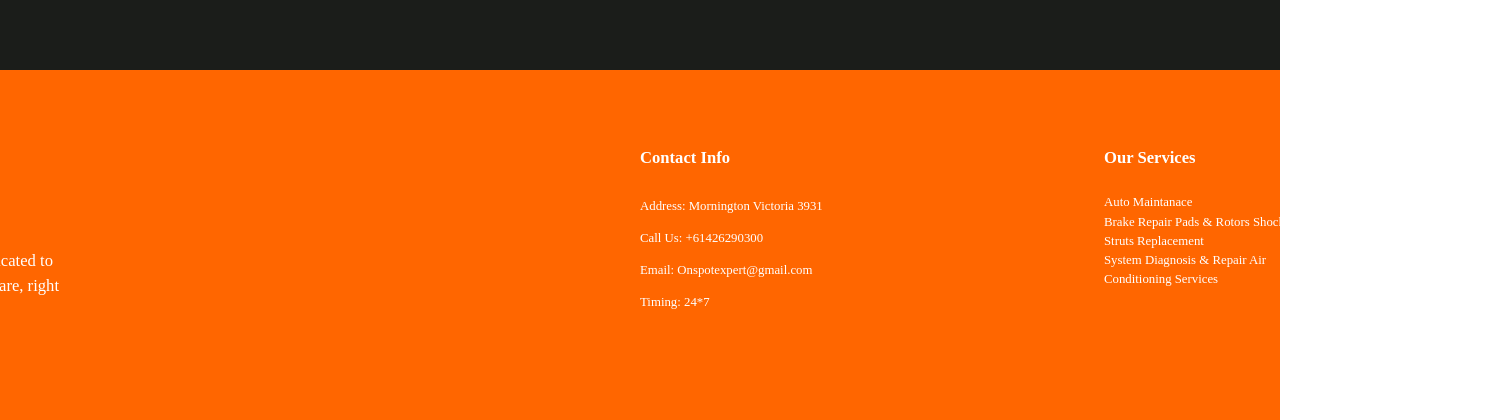
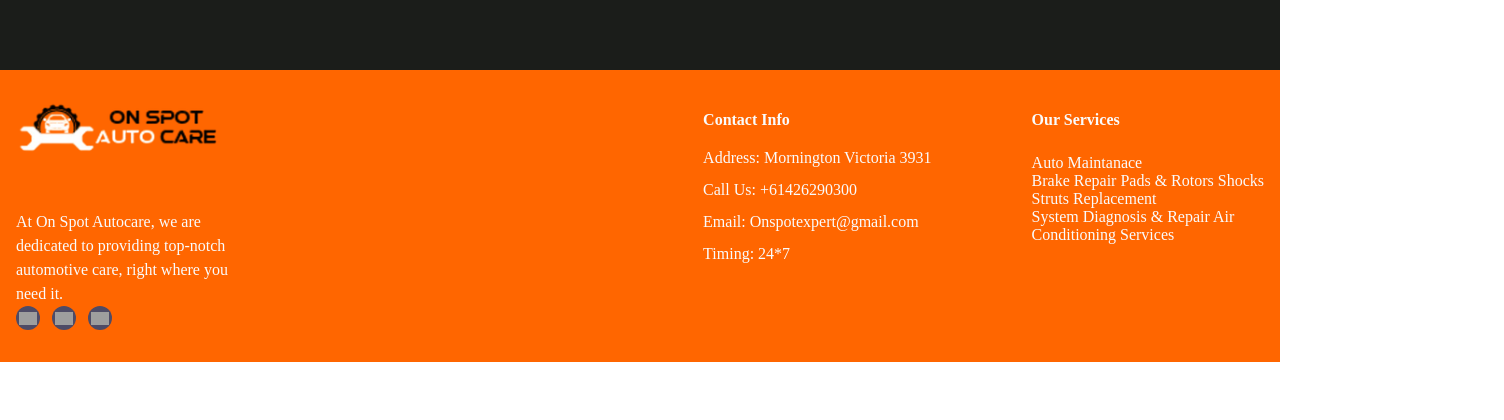
Before and after one commit to MatchaBloom/MCD4740, a plain HTML site: page index.html in a window 1280 px wide. Shown: the part 2237-2657 px from the top of the page, 1504 px wide, since content can reach past the window. After the commit the page ends 2599 px from the top, so only its background shows below. Drawn offline with Linux system fonts and the light colour scheme; grey boxes are pictures that could not be loaded.

Commit message:
Update LiedyaDivya_A3.css

```diff
--- a/LiedyaDivya_A3.css
+++ b/LiedyaDivya_A3.css
@@ -3,7 +3,6 @@
   margin: 0;
   padding: 0;
 }
-
 /*-- -------------------------- -->
 <---     Mobile Navigation      -->
 <--- -------------------------- -*/
@@ -255,7 +254,7 @@
   #cs-navigation {
     width: 100%;
     box-sizing: border-box;
-    padding: 0 2vw; /* Use vw for proportional side padding */
+    padding: 0 2vw;
     background-color: #ff6600;
     box-shadow: rgba(149, 157, 165, 0.2) 0px 8px 24px;
     position: fixed;
@@ -332,7 +331,7 @@
   #cs-navigation .cs-button-solid {
     font-size: clamp(1rem, 1.2vw, 1.2rem);
     font-weight: 700;
-    line-height: clamp(2.875em, 5.5vw, 3.5em);
+    line-height: clamp(2.5em, 3vw, 3.5em);
     text-align: center;
     text-decoration: none;
     min-width: clamp(9rem, 12vw, 18rem);
@@ -391,7 +390,7 @@
   #cs-navigation .cs-button-solid {
     min-width: 9rem;
     font-size: clamp(1.3rem, 1vw, 1.35rem);
-    line-height: clamp(2.5em, 6vw, 3.5em);
+    line-height: clamp(2.5em, 3vw, 3.5em);
   }
 }
 
@@ -1001,21 +1000,23 @@ body, html {
 @media only screen and (min-width: 0rem) {
   #cs-footer-269 {
       /* 60px - 100px top and bottom */
-      padding: clamp(3rem, 4vw, 6.25rem) 1rem;
+      padding: clamp(3.75rem, 7.82vw, 6.25rem) 1rem;
       background-color: #ff6600;
+      /* Navigation Links */
+      /* Contact Links */
   }
-
   #cs-footer-269 .cs-container {
       width: 100%;
-    max-width: 1200px; /* or whatever max you want */
-    margin: 0 auto;
+      /* reset on tablet */
+      max-width: 34.375rem;
+      margin: auto;
       display: flex;
       justify-content: flex-start;
       align-items: flex-start;
       flex-wrap: wrap;
-    column-gap: clamp(4.25rem, 10%, 6.25rem);
+      /* 68px - 100px */
+      column-gap: clamp(4.25rem, calc(10%), 6.25rem);
   }
-
   #cs-footer-269 .cs-logo-group {
       /* takes up all the space, lets the other ul's wrap below it */
       width: 100%;
@@ -1041,7 +1042,7 @@ body, html {
       margin-bottom: 2rem;
       /* changes to 305px at desktop */
       max-width: 33.75rem;
-      color: #fff;
+      color: var(--bodyTextColorWhite);
   }
   #cs-footer-269 .cs-nav {
       padding: 0;
@@ -1060,7 +1061,7 @@ body, html {
       line-height: 1.5em;
       font-weight: 700;
       margin-bottom: 0.875rem;
-      color: #fff;
+      color: var(--bodyTextColorWhite);
       position: relative;
       display: block;
   }
@@ -1068,7 +1069,7 @@ body, html {
       font-size: 1rem;
       text-decoration: none;
       line-height: 1.5em;
-      color: #fff;
+      color: var(--bodyTextColorWhite);
       position: relative;
   }
   #cs-footer-269 .cs-nav-link:before {
@@ -1099,7 +1100,7 @@ body, html {
   #cs-footer-269 .cs-contact-li {
       list-style: none;
       margin-bottom: 0rem;
-      color: #fff;
+      color: var(--bodyTextColorWhite);
   }
   #cs-footer-269 .cs-contact-li:last-of-type {
       margin-bottom: 0;
@@ -1109,7 +1110,7 @@ body, html {
       text-decoration: none;
       line-height: 1.5em;
       text-align: left;
-      color: #fff;
+      color: var(--bodyTextColorWhite);
       display: inline-block;
   }
   #cs-footer-269 .cs-contact-link:hover {
@@ -1119,10 +1120,10 @@ body, html {
       font-size: 1rem;
       margin-bottom: 1.25rem;
   }
-  #cs-footer-269 .cs-logo-group .cs-social-group {
-    margin-top: 1rem; /* Adjust spacing below the text */
-    display: flex;
-    justify-content: flex-start; /* or center */
+  #cs-footer-269 .cs-social-group {
+      /* pushes away from the other flex items */
+      margin-top: auto;
+      margin-left: auto;
   }
   #cs-footer-269 .cs-social {
       display: inline-flex;
@@ -1155,6 +1156,10 @@ body, html {
 }
 /* Tablet - 768px */
 @media only screen and (min-width: 48rem) {
+  #cs-footer-269{
+    padding-top: clamp(1.5rem, 2vw, 3rem);
+    padding-bottom: clamp(2rem, 2.5vw, 3rem);
+  }
   #cs-footer-269 .cs-container {
       max-width: 80rem;
       row-gap: 0;
@@ -1175,76 +1180,3 @@ body, html {
       margin-top: clamp(0.5rem, 1.2vw, 0.75rem);
   }
 }
-
-@media only screen and (min-width: 64rem){
-  #cs-footer-269 .cs-container {
-    max-width: 90rem;
-    padding: 1rem;
-    row-gap: 0;
-}
-#cs-footer-269 .cs-logo-group {
-    width: auto;
-    /* pushes everything to the right of it as far as possible in a flexbox */
-    margin-right: auto;
-}
-#cs-footer-269 .cs-text {
-    width: 90%;
-    max-width: 19.0625rem;
-    margin: 0;
-}
-#cs-footer-269 .cs-nav,
-#cs-footer-269 .cs-contact {
-    /* 8px - 12px */
-    margin-top: clamp(0.5rem, 1.2vw, 0.75rem);}
-}
-
-@media (min-width: 1081px) {
-  #cs-footer-269 .cs-container {
-    display: flex;
-    flex-wrap: nowrap;
-    justify-content: center;
-    align-items: stretch;
-    gap: 4rem;
-    max-width: 1200px;
-    width: 100%;
-    margin-left: auto;
-    margin-right: auto;
-    padding: clamp(0.2rem, 1vw, 1.5rem);
-    box-sizing: border-box;
-  }
-
-  #cs-footer-269 .cs-logo-group {
-    width: 28%;
-    min-width: 800px;
-    margin-bottom: 0;
-  }
-  #cs-footer-269 .cs-nav,
-  #cs-footer-269 .cs-contact {
-    width: 34%;
-    min-width: 400px;
-    margin-bottom: 0;
-    display: flex;
-    flex-direction: column;
-    justify-content: flex-start;
-    align-items: flex-start;
-    height: 100%;
-  }
-
-  #cs-footer-269 .cs-social-link {
-    width: clamp(1rem, 1.5vw, 3rem);
-    height: clamp(1rem, 1.5vw, 3rem);
-  }
-  #cs-footer-269 .cs-social-img {
-    width: clamp(0.5rem, 1vw, 2.5rem);
-    height: auto;
-  }
-  #cs-footer-269 .cs-nav-link,
-  #cs-footer-269 .cs-contact-li p {
-    font-size: clamp(0.5rem, 1vw, 1.8rem);
-    line-height: 1.5em;
-  }
-  #cs-footer-269 .cs-text,
-  #cs-footer-269 .cs-header {
-    font-size: clamp(1rem, 1.3vw, 2rem);
-  }
-}
```
Lines whose indentation alone changed are shown as unchanged.
